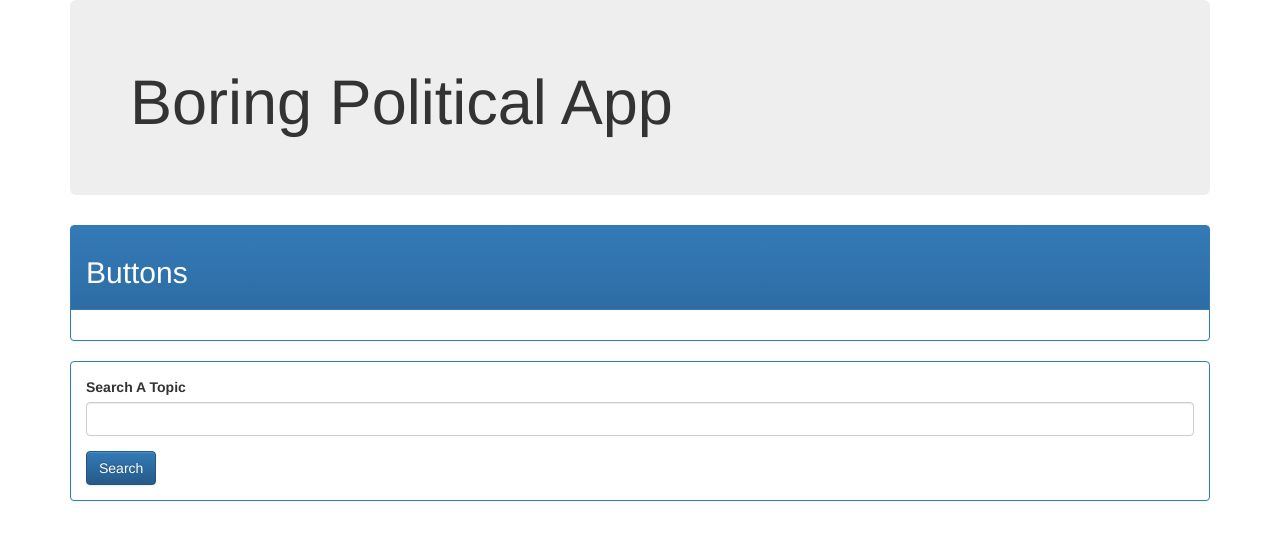
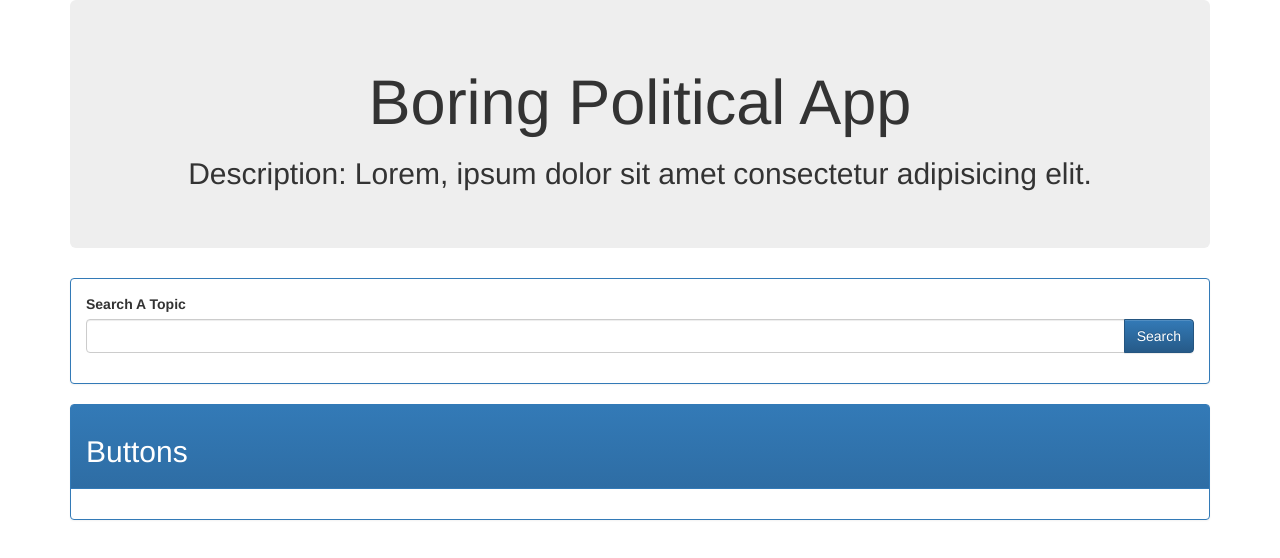
Before and after one commit to Robert-Queeney/Boring-Political-App, a plain HTML site: page sample.html in a window 1280 px wide. Drawn offline with nearby package versions, Linux system fonts and the light colour scheme; no server answers.

Commit message:
version 1 of bootstrap wireframe for page 1

```diff
--- a/sample.html
+++ b/sample.html
@@ -11,47 +11,60 @@
         <link rel="stylesheet" href="https://maxcdn.bootstrapcdn.com/bootstrap/3.3.7/css/bootstrap.min.css" integrity="sha384-BVYiiSIFeK1dGmJRAkycuHAHRg32OmUcww7on3RYdg4Va+PmSTsz/K68vbdEjh4u" crossorigin="anonymous">
         <!-- Bootstrap Optional theme -->
         <link rel="stylesheet" href="https://maxcdn.bootstrapcdn.com/bootstrap/3.3.7/css/bootstrap-theme.min.css" integrity="sha384-rHyoN1iRsVXV4nD0JutlnGaslCJuC7uwjduW9SVrLvRYooPp2bWYgmgJQIXwl/Sp" crossorigin="anonymous">
+        <!-- Google Fonts -->
+        <link href="https://fonts.googleapis.com/css?family=Raleway|Roboto" rel="stylesheet">
+
     </head>
     <body>
         <div class="wrapper">
+
             <div class="container">
                 <header class="header">
-                    <div class="jumbotron">
+                    <div class="jumbotron text-center">
                         <h1>Boring Political App</h1>
+                        <h2>Description: Lorem, ipsum dolor sit amet consectetur adipisicing elit.</h2>
                     </div>
                 </header>
             </div>
+
             <div class="container">
                 <main class="main">
                     <div class="row">
                         <div class="col-md-12">
-                            <div class="panel panel-primary panel-styling">
-                                <div class="panel-heading">
-                                    <h2>Buttons</h2>
-                                </div>
-                                <div class="panel-body" id="buttonsPanel">
-
+                            <div class="panel panel-primary">
+                                <div class="panel-body">
+                                    <form>
+                                        <div class="form-group">
+                                            <label for="searchInput">Search A Topic</label>
+                                            <div class="input-group">
+                                                <input type="text" class="form-control" id="searchTopicInput">
+                                                <span class="input-group-btn">
+                                                    <button class="btn btn-primary" type="submit" id="searchTopicButton">Search</span>
+                                                </span>
+                                            </div>
+                                        </div>
+                                    </form>
                                 </div>
                             </div>
                         </div>
                     </div>
                     <div class="row">
-                        <div class="col-md-12">
-                            <div class="panel panel-primary">
-                                <div class="panel-body">
-                                    <form action="">
-                                        <div class="form-group">
-                                            <label for="searchInput">Search A Topic</label>
-                                            <input type="text" class="form-control" id="searchInput">
-                                        </div>
-                                        <button class="btn btn-primary" id="searchTopicButton">Search</button>
-                                    </form>
+                            <div class="col-md-12">
+                                <div class="panel panel-primary panel-styling">
+                                    <div class="panel-heading">
+                                        <h2>Buttons</h2>
+                                    </div>
+                                    <div class="panel-body" id="buttonsPanel">
+
+                                        <!-- Append JS topic buttons here -->
+
+                                    </div>
                                 </div>
                             </div>
                         </div>
-                    </div>
                 </main>
             </div>
+
         </div>
 
 
```
